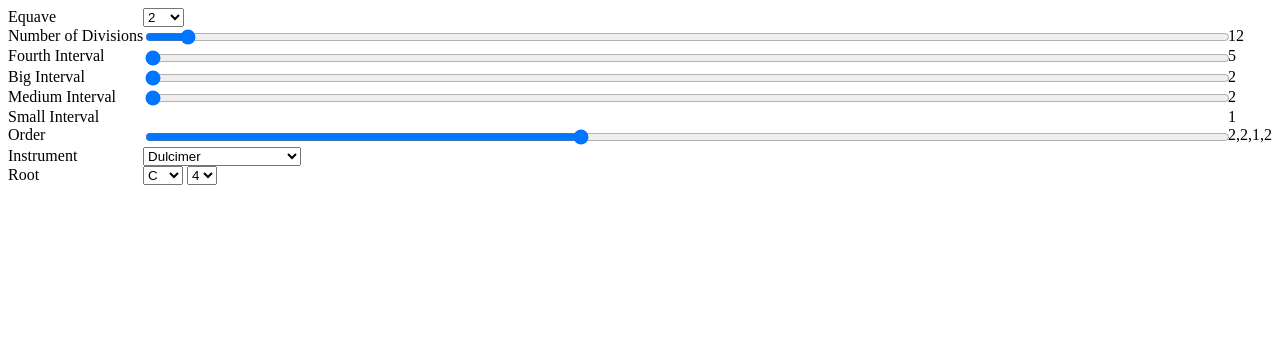
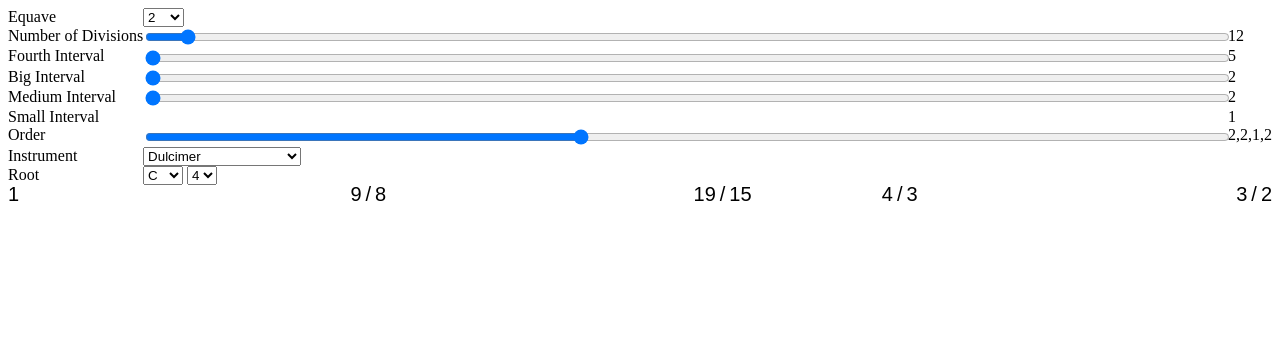
Before and after one commit to ElizabethHudnott/tetrachords, a plain HTML site: page index.html in a window 1280 px wide. Drawn offline with Linux system fonts and the light colour scheme; no server answers.

Commit message:
Start adding number line.

```diff
--- a/index.html
+++ b/index.html
@@ -231,6 +231,6 @@
 	</div>
 -->
 </form>
-<canvas id="number-line"></canvas>
+<canvas id="number-line" class="w-100"></canvas>
 </body>
 </html>
--- a/page.css
+++ b/page.css
@@ -1,5 +1,5 @@
-#number-line {
-	width: 100vh;
+* {
+	box-sizing: border-box;
 }
 
 .w-100 {
--- a/tetrachord.js
+++ b/tetrachord.js
@@ -11,6 +11,10 @@ const fourthInput = document.getElementById('fourth-interval');
 const bigInput = document.getElementById('big-interval');
 const midInput = document.getElementById('mid-interval');
 const orderInput = document.getElementById('order');
+
+const canvas = document.getElementById('number-line');
+canvas.width = canvas.clientWidth;
+const context2d = canvas.getContext('2d');
 
 // 0 = big interval, 1 = mid interval 2 = small interval
 const PERMUTATIONS = Object.freeze([
@@ -244,6 +248,50 @@ function findRatios(multiples, minDenominator) {
 	return maxFound === prevMaxFound ? ratios : prevRatios;
 }
 
+function ratioText(ratio) {
+	if (ratio[1] === 1) {
+		return ratio[0].toString();
+	} else {
+		return ratio[0] + ' / ' + ratio[1];
+	}
+}
+
+function drawNumberLine() {
+	const numIntervals = intervals.length;
+	const multiples = [1];
+	let steps = 0;
+	for (let i = 0; i < numIntervals; i++) {
+		steps += intervals[i];
+		multiples[i + 1] = equave ** (steps / numDivisions);
+	}
+
+	context2d.font = '1.25rem sans-serif';
+	context2d.textBaseline = 'top';
+	const textY = 0;
+	context2d.clearRect(0, 0, canvas.width, canvas.height);
+
+	const sensitivity = Math.ceil(1 / (equave ** (1 / numDivisions) - 1));
+	const ratios = findRatios(multiples, sensitivity);
+	let text = ratioText(ratios[0]);
+	context2d.textAlign = 'left';
+	context2d.fillText(text, 0, textY);
+	let metrics = context2d.measureText(text);
+	const left = Math.round(0.5 * metrics.width);
+	text = ratioText(ratios[numIntervals]);
+	context2d.textAlign = 'right';
+	context2d.fillText(text, canvas.width, textY);
+	metrics = context2d.measureText(text);
+	const right = Math.round(canvas.width - 0.5 * metrics.width);
+	const zoom = (right - left) / Math.log2(multiples[numIntervals]);
+
+	context2d.textAlign = 'center';
+	for (let i = 1; i < numIntervals; i++) {
+		const x = left + Math.log2(multiples[i]) * zoom;
+		text = ratioText(ratios[i]);
+		context2d.fillText(text, x, textY);
+	}
+}
+
 function previewInput() {
 	equave = parseFloat(equaveInput.value);
 	numDivisions = parseInt(divisionsInput.value);
@@ -312,6 +360,7 @@ function previewInput() {
 	intervals[3] = fifth - fourth;
 	document.getElementById('order-readout').innerHTML = intervals.toString();
 	updateSamples();
+	drawNumberLine();
 }
 
 function acceptInput() {
```
